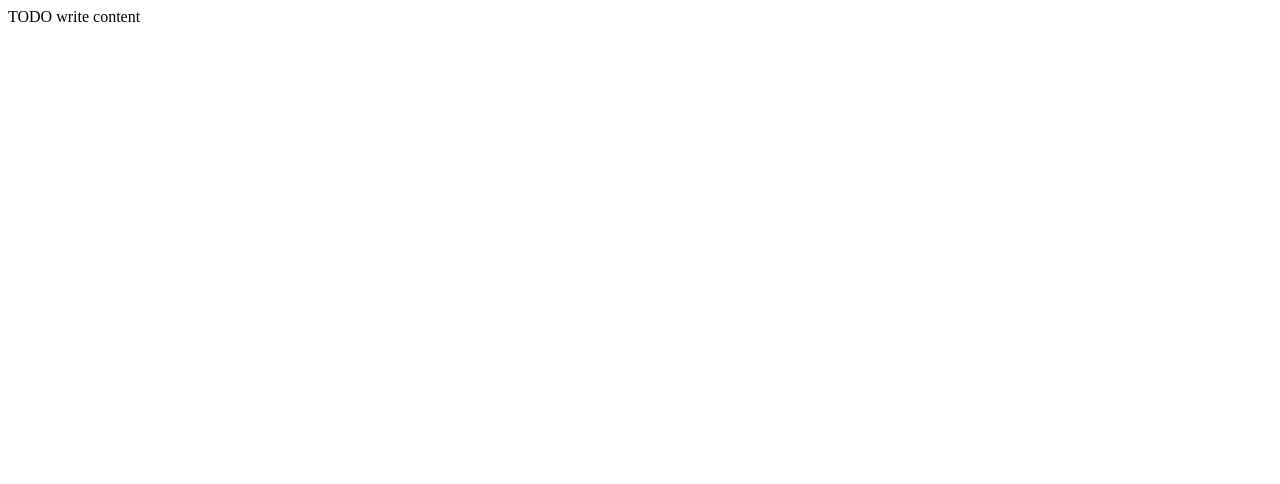
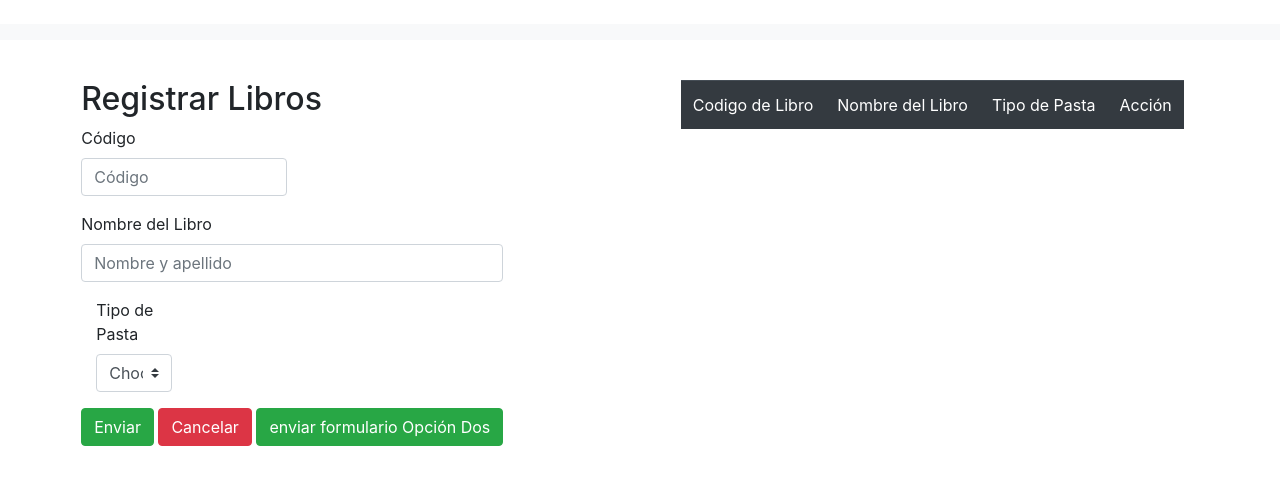
Before and after one commit to Rosa-Ramirez/segundo_parcial_Rosa_Ramirez, a plain HTML site: page segundo_parcial_Rosa_Ramirez/web/index.html in a window 1280 px wide. Drawn offline with nearby package versions, Linux system fonts and the light colour scheme; some packages are replaced by stand-ins of ours; a script that the page names is missing.

Commit message:
Se crea el formulario para el registro de libros

```diff
--- a/segundo_parcial_Rosa_Ramirez/web/index.html
+++ b/segundo_parcial_Rosa_Ramirez/web/index.html
@@ -5,11 +5,74 @@ Click nbfs://nbhost/SystemFileSystem/Templates/JSP_Servlet/Html.html to edit thi
 -->
 <html>
     <head>
-        <title>TODO supply a title</title>
+        <title>Formulario</title>
         <meta charset="UTF-8">
         <meta name="viewport" content="width=device-width, initial-scale=1.0">
+
+        <link rel="stylesheet" href="https://cdn.jsdelivr.net/npm/bootstrap@4.6.2/dist/css/bootstrap.min.css" integrity="sha384-xOolHFLEh07PJGoPkLv1IbcEPTNtaed2xpHsD9ESMhqIYd0nLMwNLD69Npy4HI+N" crossorigin="anonymous">
+         <link rel="stylesheet" href="https://use.fontawesome.com/releases/v5.2.0/css/all.css" integrity="sha384-hWVjflwFxL6sNzntih27bfxkr27PmbbK/iSvJ+a4+0owXq79v+lsFkW54bOGbiDQ" crossorigin="anonymous">
+        <script src="https://cdn.jsdelivr.net/npm/bootstrap@4.6.2/dist/js/bootstrap.bundle.min.js" integrity="sha384-Fy6S3B9q64WdZWQUiU+q4/2Lc9npb8tCaSX9FK7E8HnRr0Jz8D6OP9dO5Vg3Q9ct" crossorigin="anonymous"></script>
+        <script src="https://cdn.jsdelivr.net/npm/sweetalert2@11.4.29/dist/sweetalert2.all.min.js"></script>
+        <script src="js/script.js"></script>
     </head>
     <body>
-        <div>TODO write content</div>
+
+
+            <br><nav class="navbar navbar-light bg-light">
+            <form class="form-inline">
+            </form>
+            </nav><br>
+
+             <div class="d-flex justify-content-around">
+             <div class="p-3 bd-highlight">
+
+            <h2>Registrar Libros</h2>
+            <form   method="POST"  id="form" name="form" action="ClientController">
+                 <input type="hidden" name="control" value="GUARDAR">
+                <div class="form-row">
+                    <div class="col-md-6 mb-3">
+                    <label for="code" id="codeHelp">Código</label>
+                    <input type="text" class="form-control" placeholder="Código" id="codeBook" name="codeBook" required>
+                    </div>
+                </div>
+
+                <div class="form-group">
+                    <label for="name" id="nameHelp">Nombre del Libro</label>
+                    <input type="Text" class="form-control" placeholder="Nombre y apellido" id="nameBook" name="nameBook" required>
+                </div>
+
+                 <div class="col-md-3 mb-3">
+                <label for="validationCustom02">Tipo de Pasta</label>
+                <select class="custom-select" name="bookTape" id="bookTape" required>
+                  <option selected disabled value="">Choose...</option>
+                  <option>Rústica</option>
+                  <option>Tapa Dura</option>
+                </select>
+              </div>
+
+                <button type="submit" class="btn btn-success" >Enviar</button>
+                <button type="reset" class="btn btn-danger">Cancelar</button>
+                <input type="button" value="enviar formulario Opción Dos" onclick="enviarFormularioOpcionDos();" class="submit-button btn btn-success" id="btn3">
+            </form>
+             </div>
+
+        <div class="p-3 bd-highlight">
+            <div class="container" id="container2">
+               <table class="table table-striped table-hover">
+                    <thead class="table-dark">
+                        <tr>
+                            <td>Codigo de Libro</td>
+                            <td>Nombre del Libro</td>
+                            <td>Tipo de Pasta</td>
+                            <td>Acción</td>
+                        </tr>
+                    </thead>
+                    <tbody id="bodyTable">
+
+                    </tbody>
+                </table>
+            </div>
+        </div>
+                 </div>
     </body>
 </html>
```
